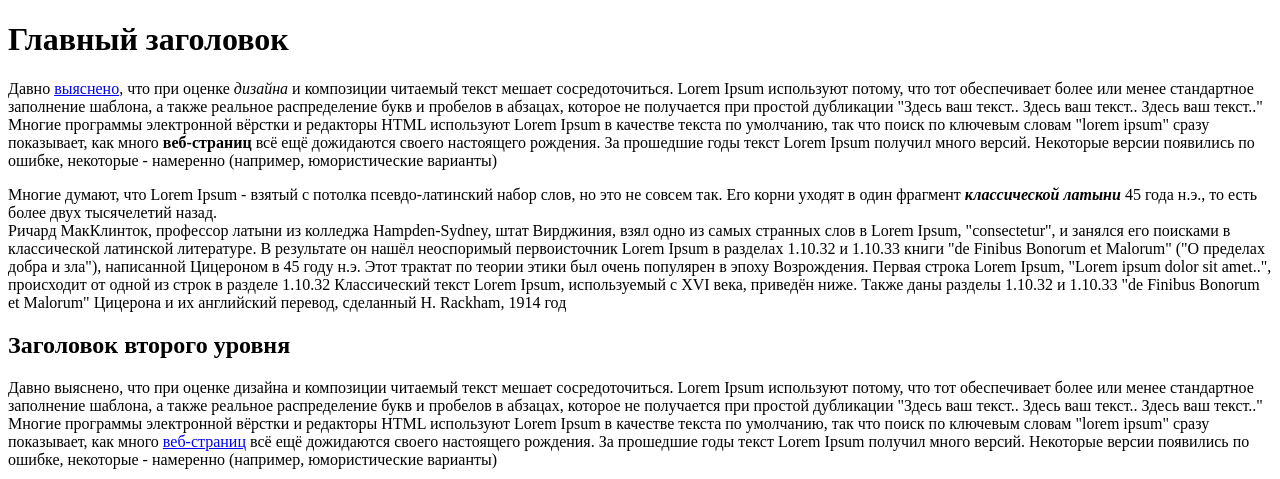
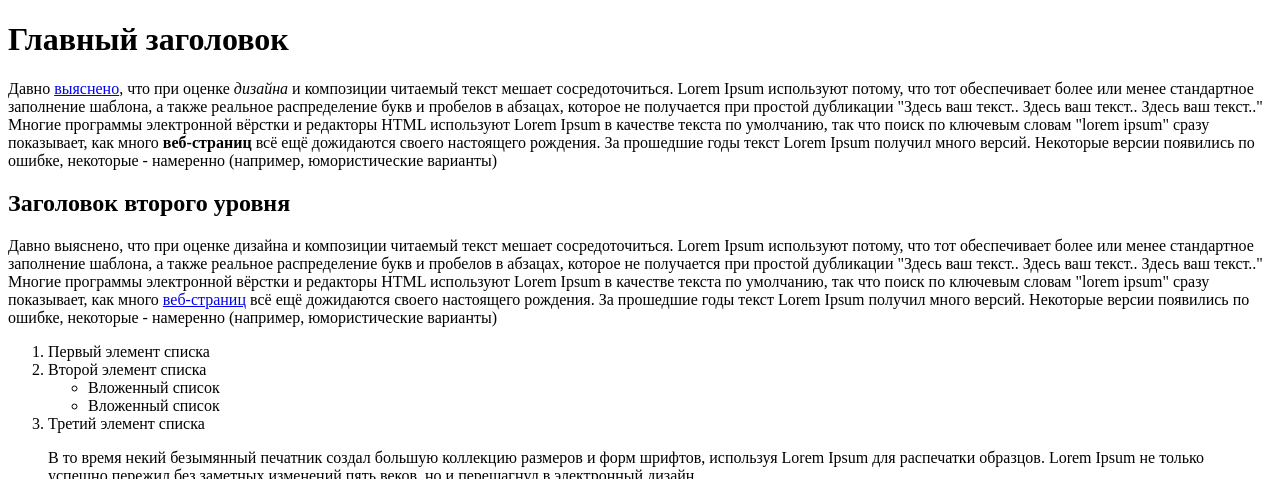
Before and after one commit to kamillavo1997/Lesson, a plain HTML site: page index.html in a window 1280 px wide. Shown: the top 479 px of the page. Drawn offline with Linux system fonts and the light colour scheme.

Commit message:
New edit

```diff
--- a/index.html
+++ b/index.html
@@ -4,15 +4,9 @@
     <meta charset="utf-8">
     <title>Моя первая страница</title>
   </head>
-
-
   <body>
       <h1>Главный заголовок</h1>
       <p>Давно <a href="second.html">выяснено</a>, что при оценке <em>дизайна</em> и композиции читаемый текст мешает сосредоточиться. Lorem Ipsum используют потому, что тот обеспечивает более или менее стандартное заполнение шаблона, а также реальное распределение букв и пробелов в абзацах, которое не получается при простой дубликации "Здесь ваш текст.. Здесь ваш текст.. Здесь ваш текст.." Многие программы электронной вёрстки и редакторы HTML используют Lorem Ipsum в качестве текста по умолчанию, так что поиск по ключевым словам "lorem ipsum" сразу показывает, как много <strong>веб-страниц</strong> всё ещё дожидаются своего настоящего рождения. За прошедшие годы текст Lorem Ipsum получил много версий. Некоторые версии появились по ошибке, некоторые - намеренно (например, юмористические варианты)</p>
-      <p>
-        Многие думают, что Lorem Ipsum - взятый с потолка псевдо-латинский набор слов, но это не совсем так. Его корни уходят в один фрагмент <em><strong>классической латыни</strong></em> 45 года н.э., то есть более двух тысячелетий назад. <br>Ричард МакКлинток, профессор латыни из колледжа Hampden-Sydney, штат Вирджиния, взял одно из самых странных слов в Lorem Ipsum, "consectetur", и занялся его поисками в классической латинской литературе. В результате он нашёл неоспоримый первоисточник Lorem Ipsum в разделах 1.10.32 и 1.10.33 книги "de Finibus Bonorum et Malorum" ("О пределах добра и зла"), написанной Цицероном в 45 году н.э. Этот трактат по теории этики был очень популярен в эпоху Возрождения. Первая строка Lorem Ipsum, "Lorem ipsum dolor sit amet..", происходит от одной из строк в разделе 1.10.32
-
-      Классический текст Lorem Ipsum, используемый с XVI века, приведён ниже. Также даны разделы 1.10.32 и 1.10.33 "de Finibus Bonorum et Malorum" Цицерона и их английский перевод, сделанный H. Rackham, 1914 год</p>
       <h2>Заголовок второго уровня</h2>
       <p>Давно выяснено, что при оценке дизайна и композиции читаемый текст мешает сосредоточиться. Lorem Ipsum используют потому, что тот обеспечивает более или менее стандартное заполнение шаблона, а также реальное распределение букв и пробелов в абзацах, которое не получается при простой дубликации "Здесь ваш текст.. Здесь ваш текст.. Здесь ваш текст.." Многие программы электронной вёрстки и редакторы HTML используют Lorem Ipsum в качестве текста по умолчанию, так что поиск по ключевым словам "lorem ipsum" сразу показывает, как много <a href="https://ya.ru/"target="_blank">веб-страниц</a> всё ещё дожидаются своего настоящего рождения. За прошедшие годы текст Lorem Ipsum получил много версий. Некоторые версии появились по ошибке, некоторые - намеренно (например, юмористические варианты)</p>
       <ol>
```
